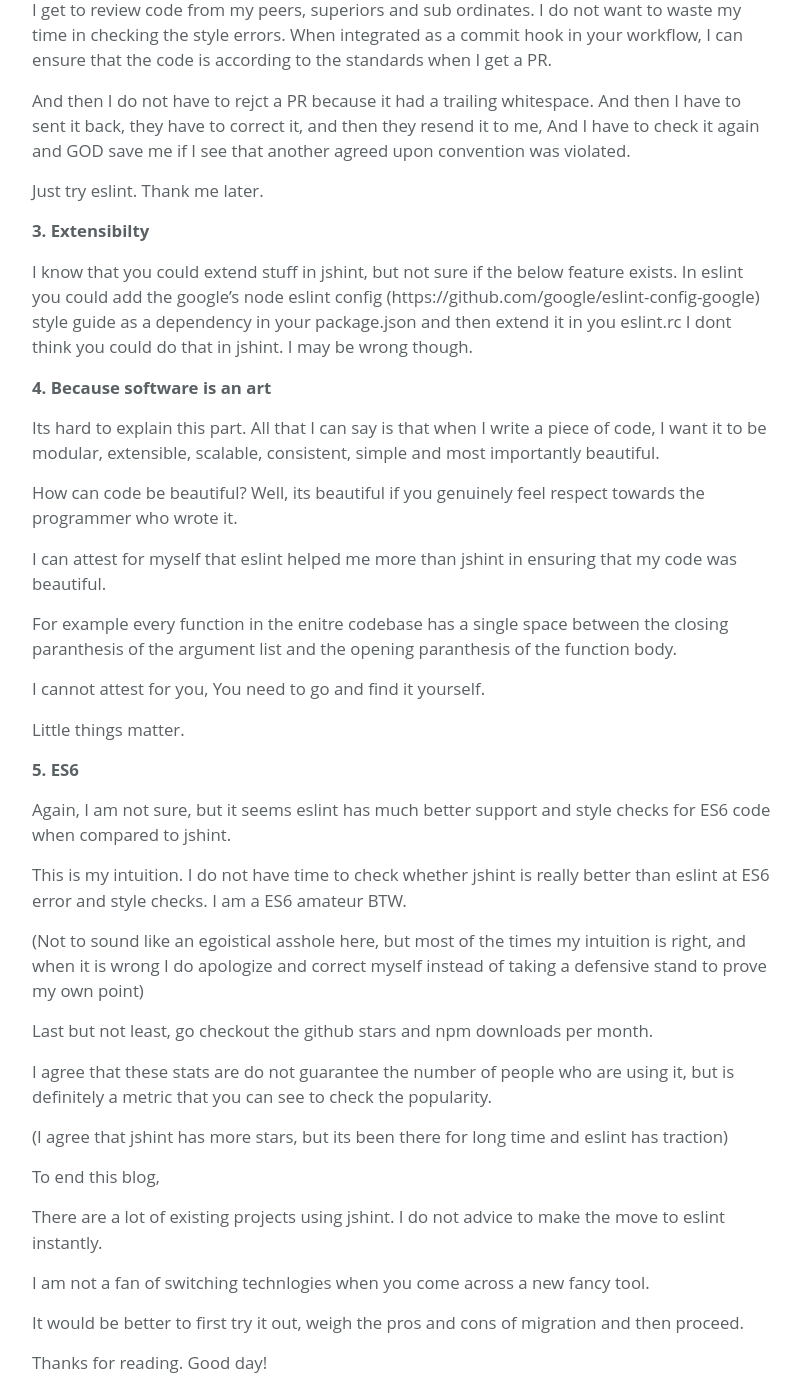
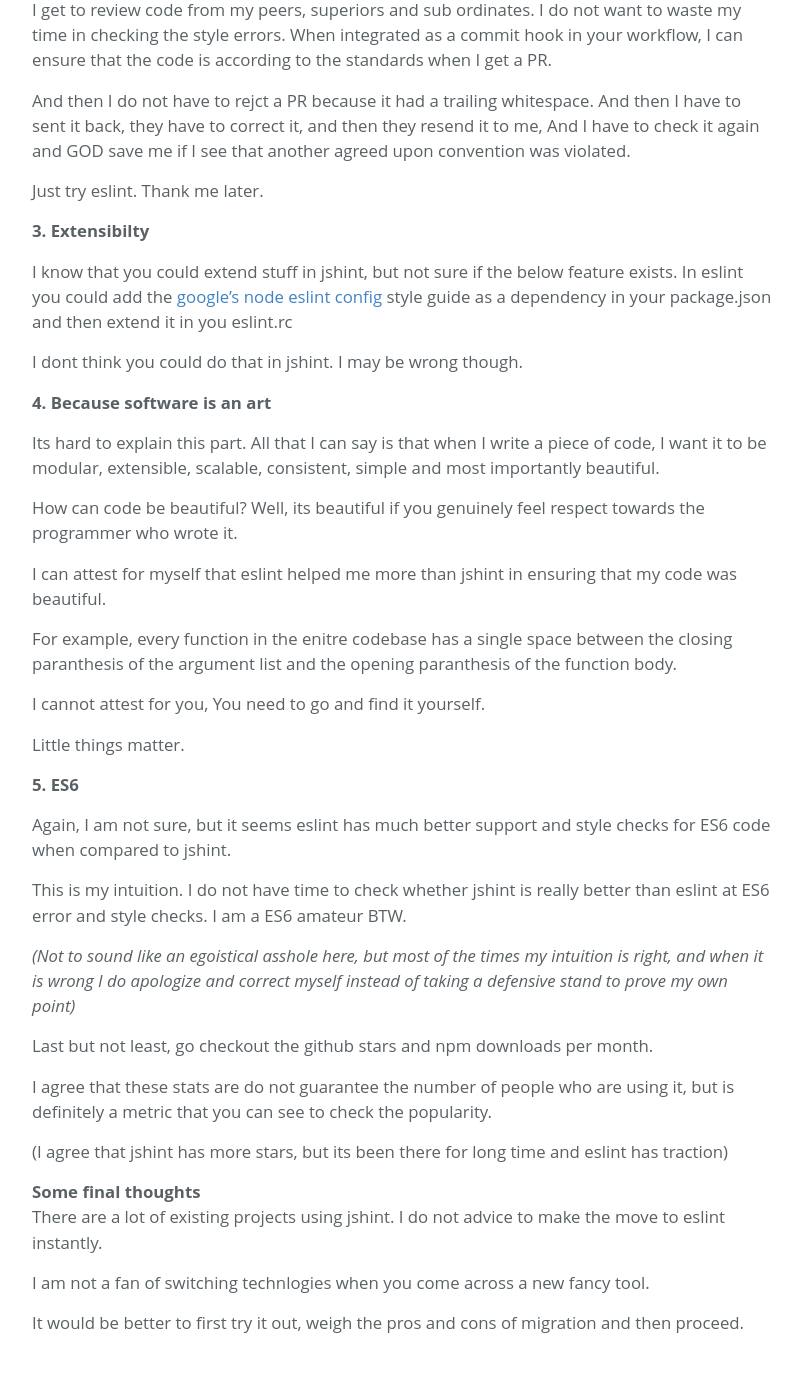
Before and after one commit to anoopmd/anoopmd.github.io, a Jekyll site: the page built from _posts/2017-2-14-why-i-chose-eslint-over-jshint.md, in a window 1280 px wide and 1400 px high, scrolled down 922 px. Shown: the whole window, without its empty margins (238-1039 px from the left). Built offline with Jekyll 4.4.1, drawn with Linux system fonts in a browser that asks for light colours.

Commit message:
Fine tuning

```diff
--- a/_posts/2017-2-14-why-i-chose-eslint-over-jshint.md
+++ b/_posts/2017-2-14-why-i-chose-eslint-over-jshint.md
@@ -35,8 +35,10 @@
 <b>3. Extensibilty</b>
 
 I know that you could extend stuff in jshint, but not sure if the below feature exists.
-In eslint you could add the google's node eslint config (https://github.com/google/eslint-config-google) style guide as a dependency in your package.json
-and then extend it in you eslint.rc I dont think you could do that in jshint. I may be wrong though.
+In eslint you could add the [google's node eslint config](https://github.com/google/eslint-config-google) style guide as a dependency in your package.json
+and then extend it in you eslint.rc
+
+I dont think you could do that in jshint. I may be wrong though.
 
 <b>4. Because software is an art</b>
 
@@ -46,7 +48,7 @@
 
 I can attest for myself that eslint helped me more than jshint in ensuring that my code was beautiful.
 
-For example every function in the enitre codebase has a single space between the closing paranthesis of the argument list and the opening paranthesis of the function body.
+For example, every function in the enitre codebase has a single space between the closing paranthesis of the argument list and the opening paranthesis of the function body.
 
 I cannot attest for you, You need to go and find it yourself.
 
@@ -58,7 +60,7 @@
 
 This is my intuition. I do not have time to check whether jshint is really better than eslint at ES6 error and style checks. I am a ES6 amateur BTW.
 
-(Not to sound like an egoistical asshole here, but most of the times my intuition is right, and when it is wrong I do apologize and correct myself instead of taking a defensive stand to prove my own point)
+<i>(Not to sound like an egoistical asshole here, but most of the times my intuition is right, and when it is wrong I do apologize and correct myself instead of taking a defensive stand to prove my own point)</i>
 
 Last but not least, go checkout the github stars and npm downloads per month.
 
@@ -66,12 +68,13 @@
 
 (I agree that jshint has more stars, but its been there for long time and eslint has traction)
 
-To end this blog,
-
+<b>Some final thoughts</b><br>
 There are a lot of existing projects using jshint. I do not advice to make the move to eslint instantly.
 
 I am not a fan of switching technlogies when you come across a new fancy tool.
 
 It would be better to first try it out, weigh the pros and cons of migration and then proceed.
 
+<br>
+<br>
 Thanks for reading. Good day!
```
